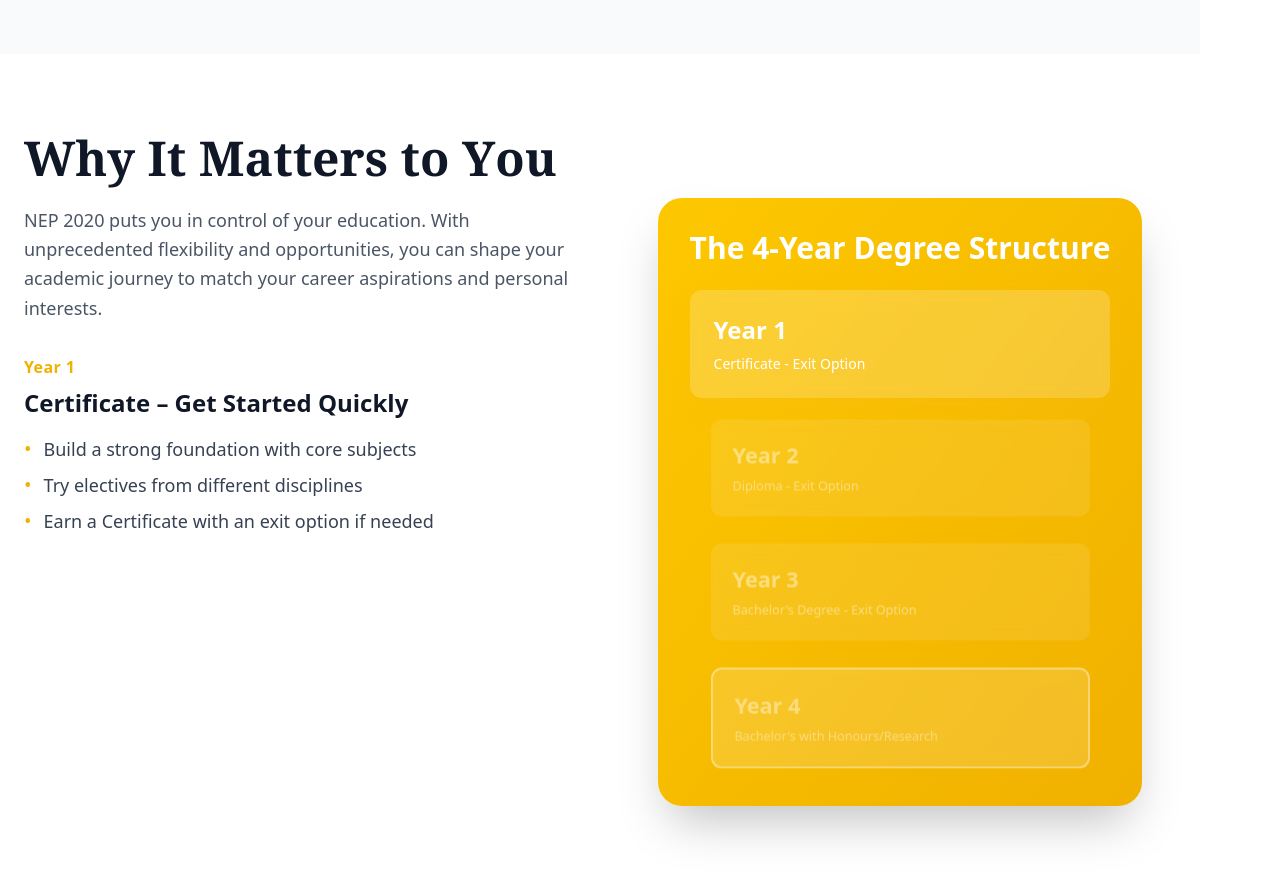
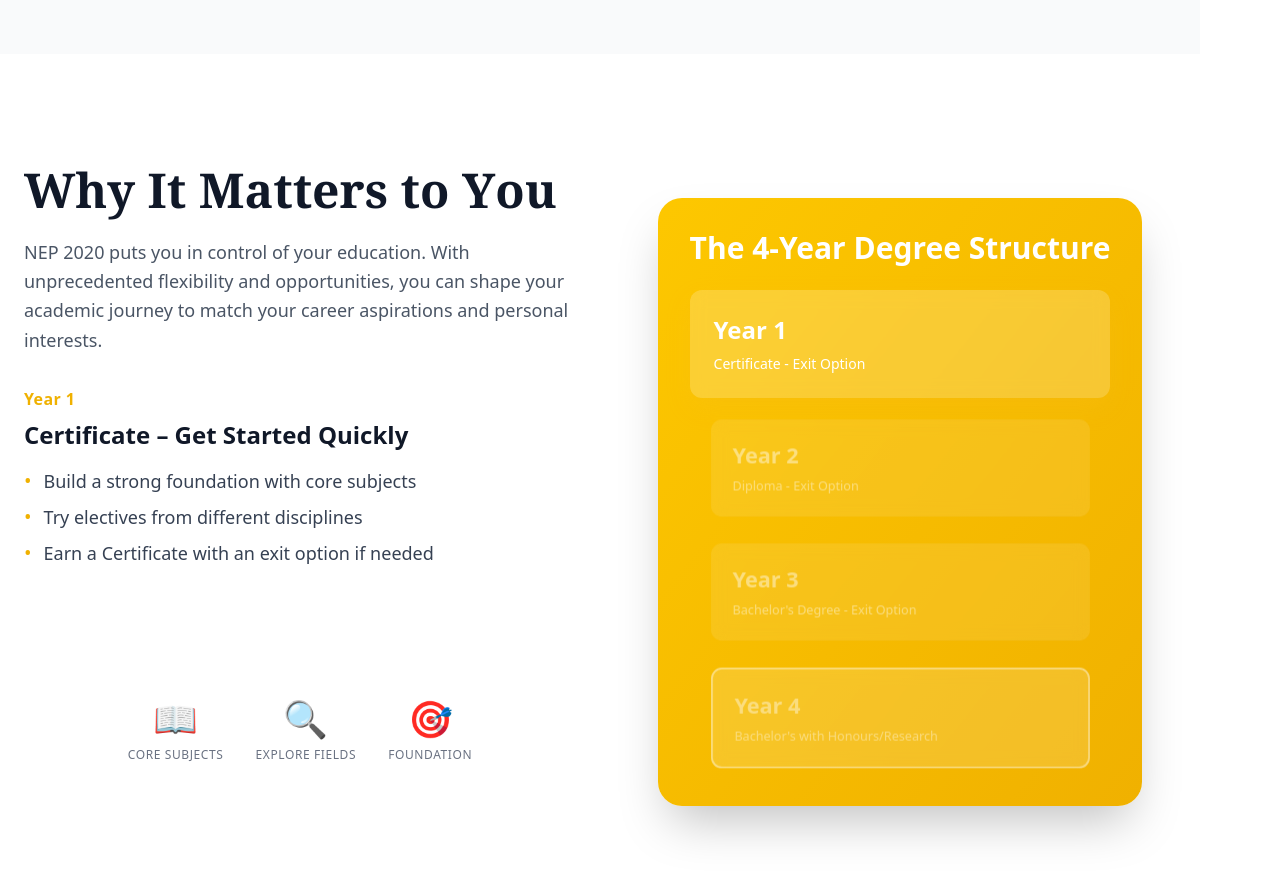
Before and after one commit to ayushkumar320/frontendMALS, a React (Vite) app: page / in a window 1280 px wide. Shown: the part 3260-4138 px from the top of the page. Built offline with nearby package versions, Linux system fonts and the light colour scheme.

Commit message:
added mincro animation

```diff
--- a/src/components/Nep.jsx
+++ b/src/components/Nep.jsx
@@ -19,6 +19,7 @@
   const degreeSectionRef = useRef(null);
   const yearCardRefs = useRef([]);
   const yearDetailRefs = useRef([]);
+  const yearIllustrationRefs = useRef([]);
   const benefitsSectionRef = useRef(null);
 
   useEffect(() => {
@@ -253,6 +254,7 @@
       if (degreeSectionRef.current) {
         const cards = yearCardRefs.current.filter(Boolean);
         const details = yearDetailRefs.current.filter(Boolean);
+        const illustrations = yearIllustrationRefs.current.filter(Boolean);
 
         if (cards.length === 4 && details.length === 4) {
           // Set initial states
@@ -269,6 +271,10 @@
 
           gsap.set(details.slice(1), { opacity: 0, y: 15 });
           gsap.set(details[0], { opacity: 1, y: 0 });
+
+          // Set initial states for illustrations
+          gsap.set(illustrations.slice(1), { opacity: 0, scale: 0.8, y: 20 });
+          gsap.set(illustrations[0], { opacity: 1, scale: 1, y: 0 });
 
           // Create ScrollTrigger with pin
           ScrollTrigger.create({
@@ -319,6 +325,26 @@
                   gsap.to(detail, { opacity: 1, y: 0, duration: 0.3 });
                 } else {
                   gsap.to(detail, { opacity: 0, y: 15, duration: 0.3 });
+                }
+              });
+
+              // Animate illustrations
+              illustrations.forEach((illustration, i) => {
+                if (i === activeIndex) {
+                  gsap.to(illustration, {
+                    opacity: 1,
+                    scale: 1,
+                    y: 0,
+                    duration: 0.4,
+                    ease: 'back.out(1.2)',
+                  });
+                } else {
+                  gsap.to(illustration, {
+                    opacity: 0,
+                    scale: 0.8,
+                    y: 20,
+                    duration: 0.3,
+                  });
                 }
               });
             },
@@ -385,6 +411,12 @@
     {
       year: 'Year 1',
       title: 'Certificate – Get Started Quickly',
+      icon: '📚',
+      illustration: [
+        { icon: '📖', label: 'Core Subjects' },
+        { icon: '🔍', label: 'Explore Fields' },
+        { icon: '🎯', label: 'Foundation' },
+      ],
       points: [
         'Build a strong foundation with core subjects',
         'Try electives from different disciplines',
@@ -394,6 +426,12 @@
     {
       year: 'Year 2',
       title: 'Diploma – Skill Up & Specialize',
+      icon: '🛠️',
+      illustration: [
+        { icon: '⚡', label: 'Specialize' },
+        { icon: '💼', label: 'Industry Skills' },
+        { icon: '🎓', label: 'Diploma Ready' },
+      ],
       points: [
         'Focus tighter on your chosen track',
         'Add in-demand vocational/industry skills',
@@ -403,6 +441,12 @@
     {
       year: 'Year 3',
       title: "Bachelor's Degree – Career Ready",
+      icon: '🚀',
+      illustration: [
+        { icon: '💻', label: 'Projects' },
+        { icon: '🏢', label: 'Internships' },
+        { icon: '🎖️', label: 'Degree Complete' },
+      ],
       points: [
         'Complete a full UG program with projects/internships',
         'Eligible for most jobs and higher studies',
@@ -412,6 +456,12 @@
     {
       year: 'Year 4',
       title: 'Honours/Research – Go Deeper',
+      icon: '🔬',
+      illustration: [
+        { icon: '🧠', label: 'Research' },
+        { icon: '🏆', label: 'Honours' },
+        { icon: '🌟', label: 'Excellence' },
+      ],
       points: [
         'Advanced specialization with research exposure',
         'Best suited for R&D, academia and top PG programs',
@@ -616,7 +666,7 @@
               ref={degreeSectionRef}
               className="grid grid-cols-1 lg:grid-cols-2 gap-12 items-start"
             >
-              <div className="relative min-h-[360px]">
+              <div className="relative min-h-[360px] pt-8">
                 <h2
                   ref={benefitsTitleRef}
                   className="text-5xl font-serif font-bold text-gray-900 mb-6"
@@ -641,7 +691,7 @@
                       <h3 className="text-2xl font-bold text-gray-900 mb-4">
                         {d.title}
                       </h3>
-                      <ul className="space-y-2">
+                      <ul className="space-y-2 mb-6">
                         {d.points.map((p) => (
                           <li
                             key={p}
@@ -654,6 +704,34 @@
                           </li>
                         ))}
                       </ul>
+                    </div>
+                  ))}
+                </div>
+
+                {/* Minimalistic pictorial representations */}
+                <div className="relative mt-16 h-[120px] pt-8">
+                  {yearDetails.map((d, i) => (
+                    <div
+                      key={`illustration-${d.year}`}
+                      ref={(el) => (yearIllustrationRefs.current[i] = el)}
+                      className="absolute inset-0 flex justify-center items-center"
+                    >
+                      <div className="flex gap-8 items-center">
+                        {d.illustration.map((item, idx) => (
+                          <div
+                            key={`${item.label}-${idx}`}
+                            className="flex flex-col items-center group cursor-pointer"
+                            style={{ animationDelay: `${idx * 0.1}s` }}
+                          >
+                            <div className="text-4xl mb-2 transform transition-all duration-300 group-hover:scale-110 group-hover:rotate-12">
+                              {item.icon}
+                            </div>
+                            <span className="text-xs font-medium text-gray-500 uppercase tracking-wider">
+                              {item.label}
+                            </span>
+                          </div>
+                        ))}
+                      </div>
                     </div>
                   ))}
                 </div>
```
